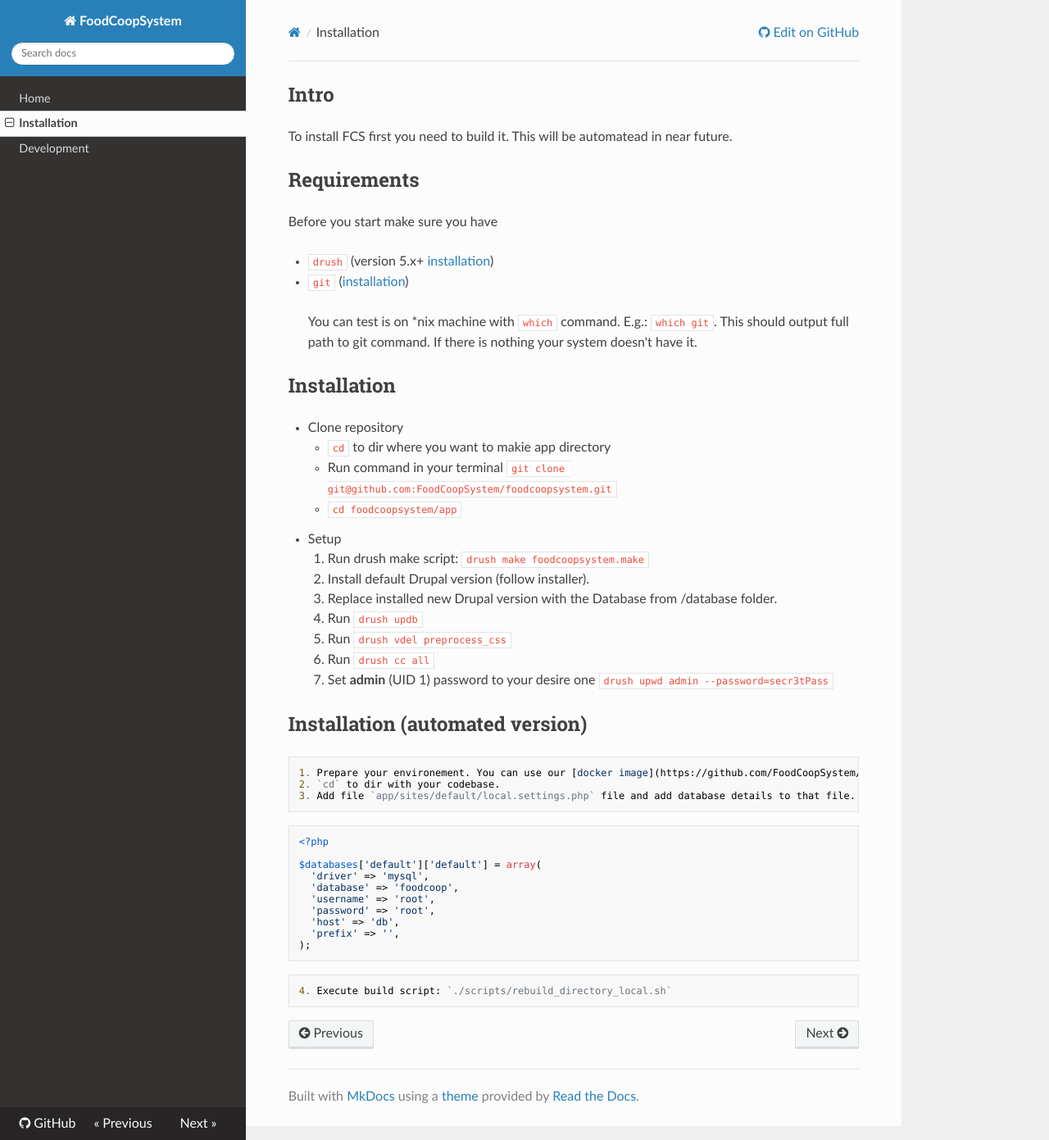
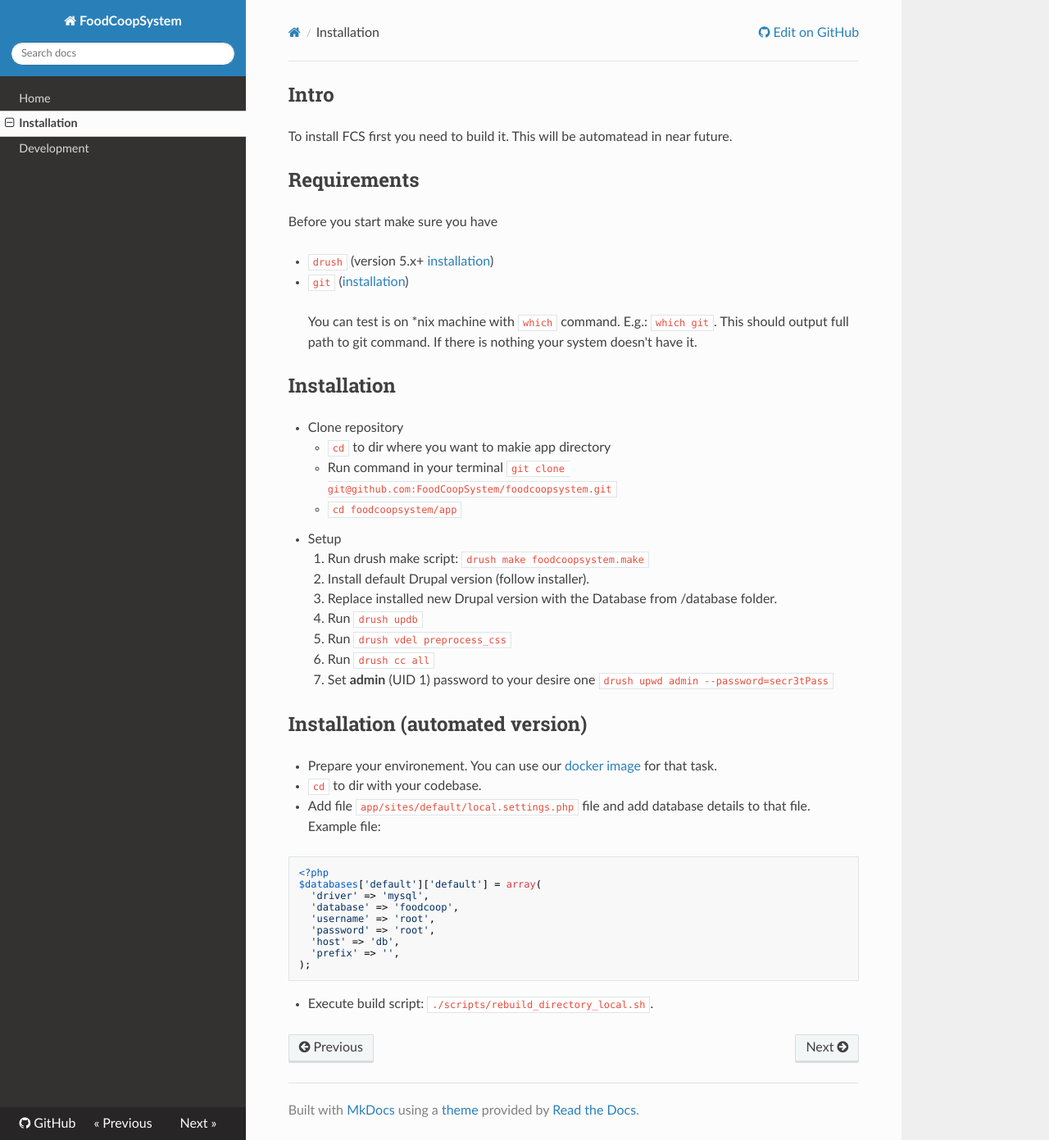
Before and after one commit to FoodCoopSystem/foodcoopsystem-docs, an MkDocs documentation site: the page built from docs/install.md, in a window 1280 px wide and 1391 px high. Shown: the whole window at 82% size. Built offline with MkDocs 1.6.1, drawn with Linux system fonts in a browser that asks for light colours; nearby versions of some CDN libraries; old or Windows-style settings are respelled for this version of MkDocs.

Commit message:
Update install.md

````diff
--- a/docs/install.md
+++ b/docs/install.md
@@ -28,12 +28,11 @@ Before you start make sure you have
     1. Set **admin** (UID 1) password to your desire one `drush upwd admin --password=secr3tPass`
 
 ## Installation (automated version)
-    1. Prepare your environement. You can use our [docker image](https://github.com/FoodCoopSystem/docker) for that task.
-    2. `cd` to dir with your codebase.
-    3. Add file `app/sites/default/local.settings.php` file and add database details to that file. Example file:
+ * Prepare your environement. You can use our [docker image](https://github.com/FoodCoopSystem/docker) for that task.
+ * `cd` to dir with your codebase.
+ * Add file `app/sites/default/local.settings.php` file and add database details to that file. Example file:
 ```
 <?php
-
 $databases['default']['default'] = array(
   'driver' => 'mysql',
   'database' => 'foodcoop',
@@ -43,4 +42,4 @@ $databases['default']['default'] = array(
   'prefix' => '',
 );
 ```
-    4. Execute build script: `./scripts/rebuild_directory_local.sh`
+ * Execute build script: `./scripts/rebuild_directory_local.sh`.
````
